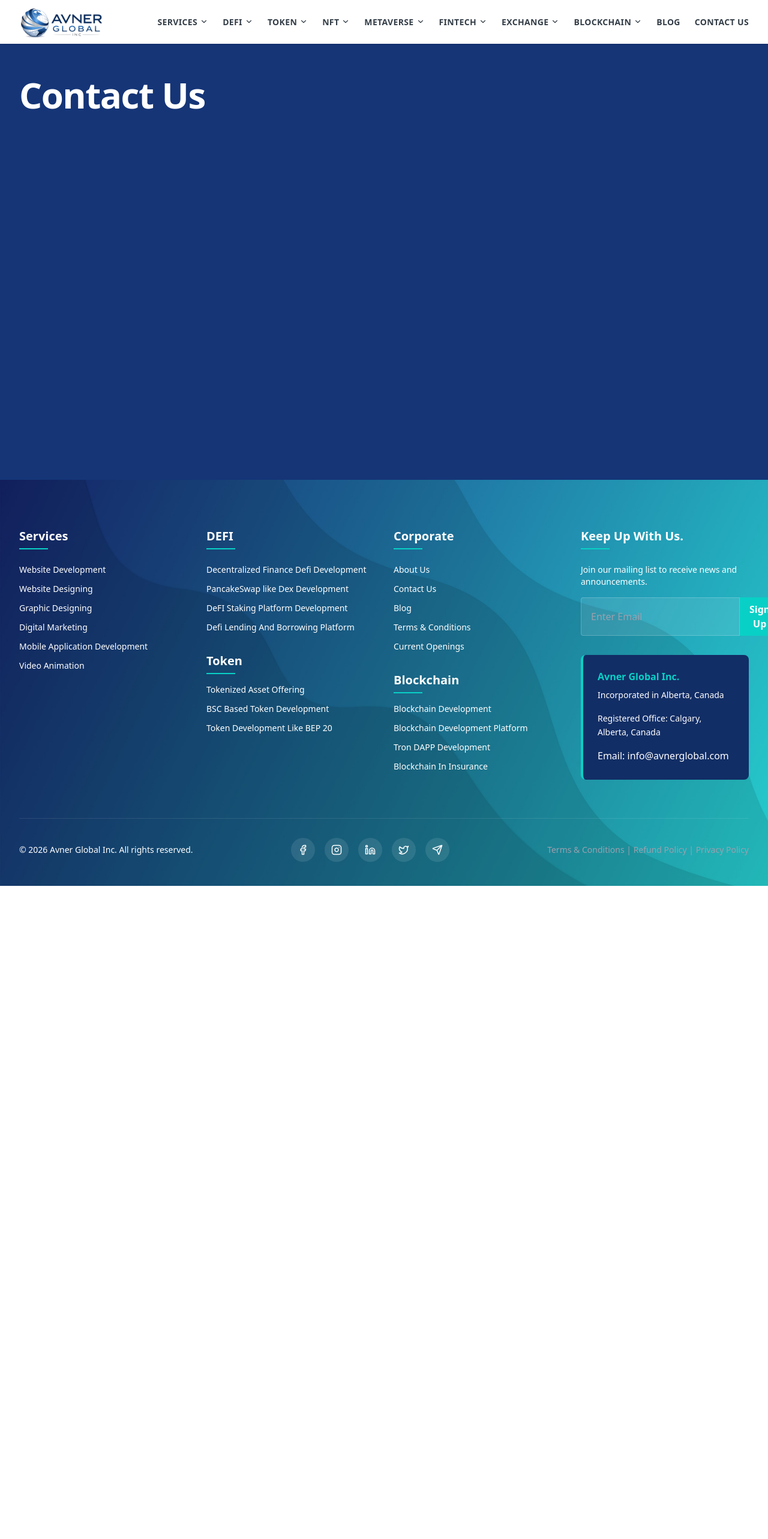
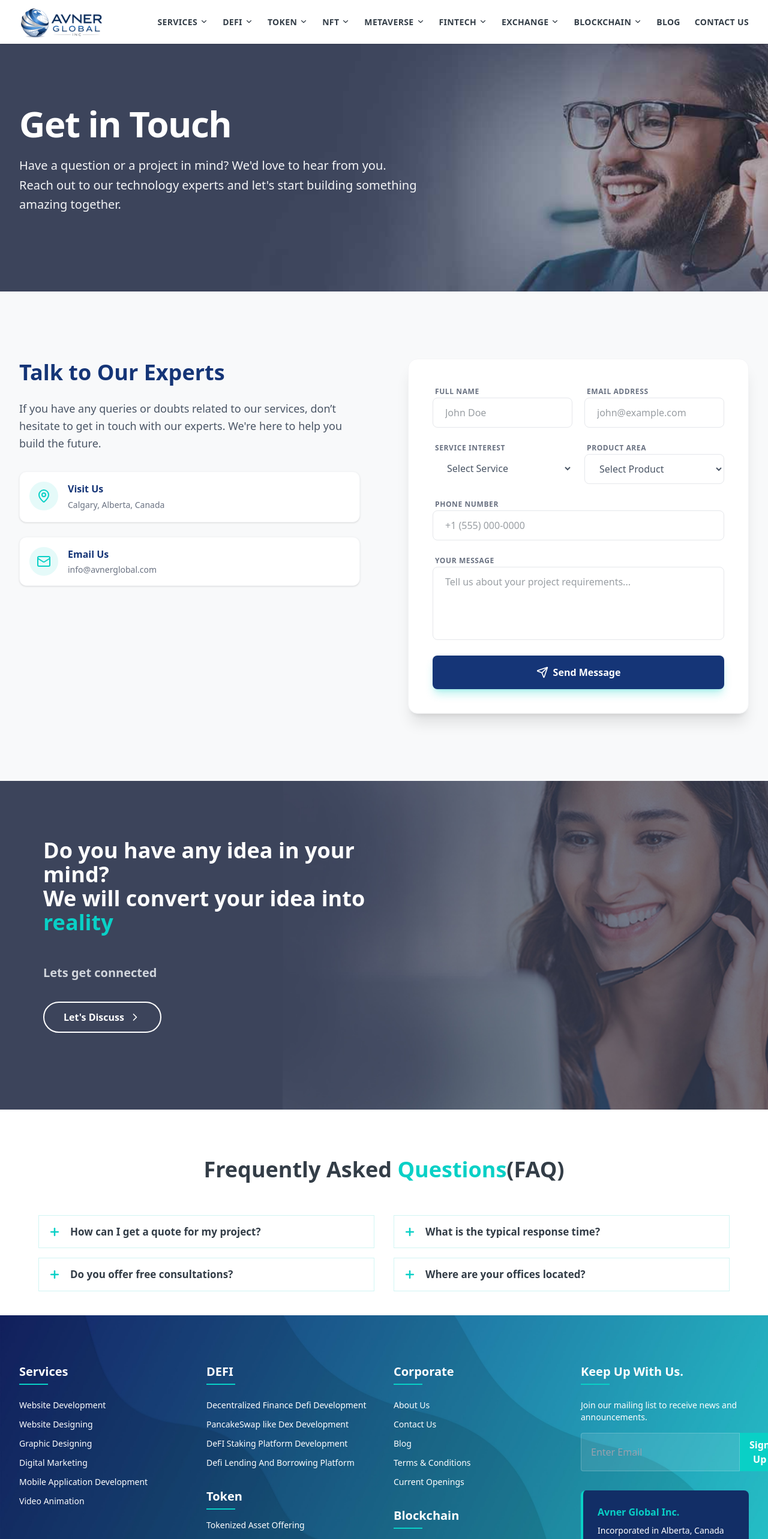
Before and after one commit to anaswebdevpro/Quantix-Global, a Next.js app: page /contact-us in a window 1280 px wide. Shown: the top 2566 px of the page at 60% size. Before the commit the page ends 1477 px from the top, so only its background shows below. Built offline with nearby package versions, Linux system fonts and the light colour scheme.

Commit message:
feat: implement new Contact Us page including form, FAQs, support CTA, and a background image.

```diff
--- a/src/app/contact-us/page.js
+++ b/src/app/contact-us/page.js
@@ -1,13 +1,73 @@
-import React from 'react';
-import { Heading } from '@/components/ui/Heading';
-import Container from '@/components/ui/container';
+"use client";
+import React from "react";
+import { Heading } from "@/components/ui/Heading";
+import Container from "@/components/ui/container";
+import ContactSection from "@/components/Sections/ContactSection";
+import FAQAccordion from "@/components/Sections/FAQAccordion";
+import { motion } from "framer-motion";
+import { Calendar, Globe, MessageSquare } from "lucide-react";
+import SupportCTA from "@/components/Sections/SupportCTA";
+
+const faqs = [
+  {
+    question: "How can I get a quote for my project?",
+    answer:
+      "You can get a quote by filling out our contact form or by emailing us directly with your project requirements. Our experts will review your needs and get back to you with a detailed proposal.",
+  },
+  {
+    question: "What is the typical response time?",
+    answer:
+      "We usually respond to all inquiries within 24-48 business hours. For urgent matters, you can reach out to us via our contact numbers.",
+  },
+  {
+    question: "Do you offer free consultations?",
+    answer:
+      "Yes, we provide initial consultations to understand your project scope and discuss how our services can align with your business goals.",
+  },
+  {
+    question: "Where are your offices located?",
+    answer:
+      "Our registered office is in Calgary, Alberta, Canada. We also serve clients globally through our distributed team of experts.",
+  },
+];
 
 export default function Page() {
   return (
-    <div className='bg-[#153577] min-h-screen pt-32 pb-20'>
-      <Container>
-        <Heading>Contact Us</Heading>
-      </Container>
-    </div>
+    <>
+      {/* Hero Section */}
+      <section
+        className="relative pt-44 pb-32 overflow-hidden bg-[#153577]"
+        style={{
+          backgroundImage: `url('/assets/image/contact-us.jpg')`,
+          backgroundSize: "cover",
+          backgroundPosition: "center",
+        }}
+      >
+        {/* <div className="absolute inset-0 bg-[#153577]/70"></div> */}
+        <Container className="relative z-10">
+          <motion.div
+            initial={{ opacity: 0, y: 20 }}
+            animate={{ opacity: 1, y: 0 }}
+            transition={{ duration: 0.6 }}
+          >
+            <Heading className="text-white mb-6">Get in Touch</Heading>
+            <p className="text-gray-100 text-lg md:text-xl max-w-2xl  leading-relaxed">
+              Have a question or a project in mind? We'd love to hear from you.
+              Reach out to our technology experts and let's start building
+              something amazing together.
+            </p>
+          </motion.div>
+        </Container>
+      </section>
+
+      {/* Main Contact Section */}
+      <ContactSection />
+
+      {/* Discovery Call Section */}
+      <SupportCTA />
+
+      {/* FAQs Section */}
+      <FAQAccordion items={faqs} />
+    </>
   );
 }
```
Also changed, not shown: public/assets/image/contact-us.jpg (added).
